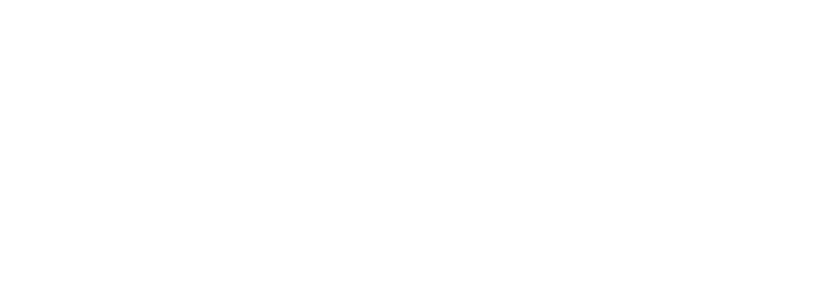
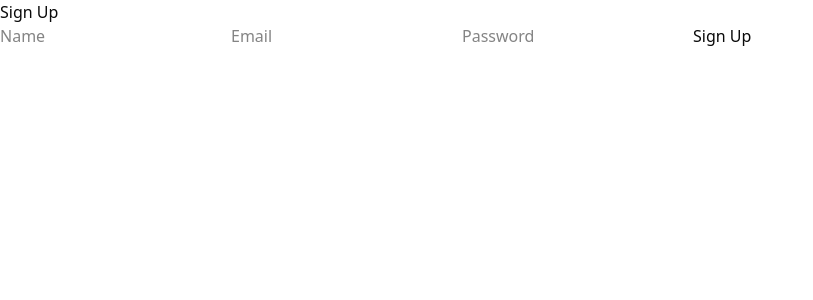
Before and after one commit to Joshua-Onley/AdventureCode, a React (Vite) app in the folder frontend/: page /signup in a window 1280 px wide. Before the commit this address had no page. Shown: the top 300 px of the page, without its empty margins (0-813 px from the left). Built offline with nearby package versions, Linux system fonts and the light colour scheme.

Commit message:
added simple login/signup pages

```diff
--- a/frontend/package.json
+++ b/frontend/package.json
@@ -12,6 +12,7 @@
   "dependencies": {
     "@radix-ui/react-slot": "^1.2.3",
     "@tailwindcss/vite": "^4.1.10",
+    "axios": "^1.10.0",
     "class-variance-authority": "^0.7.1",
     "clsx": "^2.1.1",
     "lucide-react": "^0.522.0",
--- a/frontend/src/App.tsx
+++ b/frontend/src/App.tsx
@@ -1,6 +1,8 @@
 import { BrowserRouter as Router, Routes, Route } from "react-router-dom";
 import Landing from "./pages/Landing";
 import About from "./pages/About";
+import Signup from "./pages/Signup";
+import Login from "./pages/Login";
 
 
 
@@ -9,6 +11,8 @@
     <Router>
       <Routes>
         <Route path="/" element={<Landing />} />
+        <Route path="/signup" element={<Signup />} />
+        <Route path="/login" element={<Login />} />
         <Route path="/about" element={<About />} />
       </Routes>
     </Router>
--- /dev/null
+++ b/frontend/src/pages/Login.tsx
@@ -0,0 +1,59 @@
+import { useState } from "react";
+import axios, { AxiosError } from "axios";
+
+export default function Login() {
+  const [formData, setFormData] = useState({
+    email: "",
+    password: "",
+  });
+
+  const [message, setMessage] = useState("");
+
+  const handleChange = (e: React.ChangeEvent<HTMLInputElement>) => {
+    setFormData({ ...formData, [e.target.name]: e.target.value });
+  };
+
+  const handleSubmit = async (e: React.FormEvent) => {
+    e.preventDefault();
+    try {
+      const res = await axios.post(
+        "https://adventurecode-bcekcrhpauffhzbn.uksouth-01.azurewebsites.net/login",
+        new URLSearchParams(formData),
+        {
+          headers: { "Content-Type": "application/x-www-form-urlencoded" },
+        }
+      );
+      setMessage(res.data.msg);
+      // Optionally save user info to state or localStorage
+      console.log(res.data.user); // { id, email }
+    } catch (err) {
+      const error = err as AxiosError;
+      const errorData = error.response?.data as { detail: string };
+      setMessage(errorData?.detail || "Login failed");
+    }
+  };
+
+  return (
+    <form onSubmit={handleSubmit}>
+      <h2> Log In</h2>
+      <input
+        type="email"
+        name="email"
+        placeholder="Email"
+        onChange={handleChange}
+        required
+      />
+      <input
+        type="password"
+        name="password"
+        placeholder="Password"
+        onChange={handleChange}
+        required
+      />
+      <button type="submit">
+        Log In
+      </button>
+      {message && <p className="text-sm text-red-500">{message}</p>}
+    </form>
+  );
+}
--- /dev/null
+++ b/frontend/src/pages/Signup.tsx
@@ -0,0 +1,69 @@
+
+import { useState } from "react";
+import axios, { AxiosError } from "axios";
+
+type ErrorResponse = { detail: string };
+
+export default function Signup() {
+  const [formData, setFormData] = useState({
+    name: "",
+    email: "",
+    password: "",
+  });
+
+  const [message, setMessage] = useState("");
+
+  const handleChange = (e: React.ChangeEvent<HTMLInputElement>) => {
+    setFormData({ ...formData, [e.target.name]: e.target.value });
+  };
+
+  const handleSubmit = async (e: React.FormEvent) => {
+    e.preventDefault();
+    try {
+      const res = await axios.post(
+        "https://adventurecode-bcekcrhpauffhzbn.uksouth-01.azurewebsites.net/signup",
+        new URLSearchParams(formData),
+        {
+          headers: { "Content-Type": "application/x-www-form-urlencoded" },
+        }
+      );
+      setMessage(res.data.msg);
+    } catch (err) {
+        const error = err as AxiosError;
+        const errorData = error.response?.data as ErrorResponse;
+        setMessage(errorData?.detail || "Signup failed");
+      }
+
+  };
+
+  return (
+    <form onSubmit={handleSubmit}>
+      <h2>Sign Up</h2>
+      <input
+        type="text"
+        name="name"
+        placeholder="Name"
+        onChange={handleChange}
+        required
+      />
+      <input
+        type="email"
+        name="email"
+        placeholder="Email"
+        onChange={handleChange}
+        required
+      />
+      <input
+        type="password"
+        name="password"
+        placeholder="Password"
+        onChange={handleChange}
+        required
+      />
+      <button type="submit">
+        Sign Up
+      </button>
+      {message && <p className="text-sm text-red-500">{message}</p>}
+    </form>
+  );
+}
--- a/frontend/src/pages/landing-page.css
+++ /dev/null
@@ -1,191 +0,0 @@
-/* Neon text effects */
-.neon-purple {
-    color: #a855f7;
-    text-shadow: 0 0 10px #a855f7;
-  }
-
-  .neon-blue {
-    color: #3b82f6;
-    text-shadow: 0 0 10px #3b82f6;
-  }
-
-  .neon-green {
-    color: #22c55e;
-    text-shadow: 0 0 10px #22c55e;
-  }
-
-  .neon-pink {
-    color: #ec4899;
-    text-shadow: 0 0 5px #ec4899, 0 0 10px #ec4899, 0 0 15px #ec4899;
-  }
-
-  .neon-yellow {
-    color: #eab308;
-    text-shadow: 0 0 5px #eab308, 0 0 10px #eab308, 0 0 15px #eab308;
-  }
-
-  .neon-cyan {
-    color: #06b6d4;
-    text-shadow: 0 0 10px #06b6d4;
-  }
-
-  /* Floating animation */
-  @keyframes float {
-    0%,
-    100% {
-      transform: translateY(0px) rotateX(0deg) rotateY(0deg);
-    }
-    25% {
-      transform: translateY(-20px) rotateX(5deg) rotateY(5deg);
-    }
-    50% {
-      transform: translateY(-10px) rotateX(-5deg) rotateY(-5deg);
-    }
-    75% {
-      transform: translateY(-15px) rotateX(3deg) rotateY(3deg);
-    }
-  }
-
-  .floating-element {
-    animation: float 6s ease-in-out infinite;
-    transform-style: preserve-3d;
-  }
-
-  /* Animated grid background */
-  @keyframes grid-move {
-    0% {
-      transform: translate(0, 0);
-    }
-    100% {
-      transform: translate(50px, 50px);
-    }
-  }
-
-  .animated-grid {
-    background-image: linear-gradient(rgba(139, 92, 246, 0.3) 1px, transparent 1px),
-      linear-gradient(90deg, rgba(139, 92, 246, 0.3) 1px, transparent 1px);
-    background-size: 50px 50px;
-    animation: grid-move 20s linear infinite;
-  }
-
-  /* Holographic card effect */
-  .holographic-card {
-    position: relative;
-    transition: all 0.3s ease;
-  }
-
-  .holographic-card:hover {
-    transform: scale(1.02);
-  }
-
-  .holographic-card::before {
-    content: "";
-    position: absolute;
-    top: 0;
-    left: -100%;
-    width: 100%;
-    height: 100%;
-    background: linear-gradient(90deg, transparent, rgba(255, 255, 255, 0.1), transparent);
-    transition: left 0.5s;
-  }
-
-  .holographic-card:hover::before {
-    left: 100%;
-  }
-
-  /* Mouse trail effect */
-  .mouse-trail {
-    transition: all 0.1s ease-out;
-  }
-
-  /* Custom scrollbar */
-  * {
-    scrollbar-width: thin;
-    scrollbar-color: #8b5cf6 #000000;
-  }
-
-  *::-webkit-scrollbar {
-    width: 8px;
-  }
-
-  *::-webkit-scrollbar-track {
-    background: #000000;
-  }
-
-  *::-webkit-scrollbar-thumb {
-    background: linear-gradient(45deg, #8b5cf6, #06b6d4);
-    border-radius: 4px;
-  }
-
-  *::-webkit-scrollbar-thumb:hover {
-    background: linear-gradient(45deg, #7c3aed, #0891b2);
-  }
-
-  /* Cyberpunk cursor */
-  body {
-    cursor: crosshair;
-  }
-
-  /* Glitch effect enhancement */
-  @keyframes glitch {
-    0% {
-      transform: translate(0);
-    }
-    20% {
-      transform: translate(-2px, 2px);
-    }
-    40% {
-      transform: translate(-2px, -2px);
-    }
-    60% {
-      transform: translate(2px, 2px);
-    }
-    80% {
-      transform: translate(2px, -2px);
-    }
-    100% {
-      transform: translate(0);
-    }
-  }
-
-  /* Pulsing glow effect */
-  @keyframes pulse-glow {
-    0%,
-    100% {
-      box-shadow: 0 0 5px currentColor, 0 0 10px currentColor, 0 0 15px currentColor;
-    }
-    50% {
-      box-shadow: 0 0 10px currentColor, 0 0 20px currentColor, 0 0 30px currentColor;
-    }
-  }
-
-  /* Responsive adjustments */
-  @media (max-width: 768px) {
-    .floating-element {
-      animation-duration: 4s;
-    }
-
-    .animated-grid {
-      background-size: 30px 30px;
-    }
-  }
-
-  /* Performance optimizations */
-  .floating-element,
-  .holographic-card,
-  .mouse-trail {
-    will-change: transform;
-  }
-
-  /* Reduce motion for accessibility */
-  @media (prefers-reduced-motion: reduce) {
-    .floating-element,
-    .animated-grid,
-    .mouse-trail {
-      animation: none;
-    }
-
-    .holographic-card {
-      transition: none;
-    }
-  }
```
Also changed, not shown: 1 other file (tests, documents, lock files or other folders).
